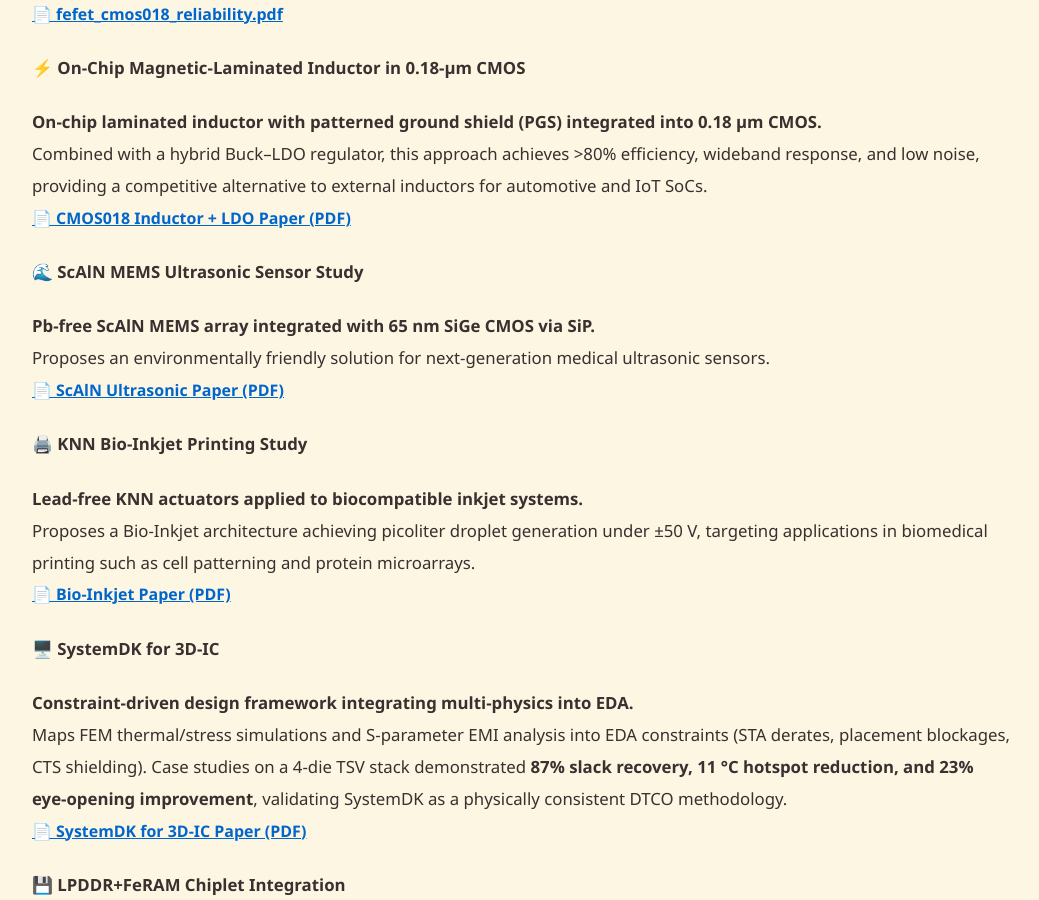
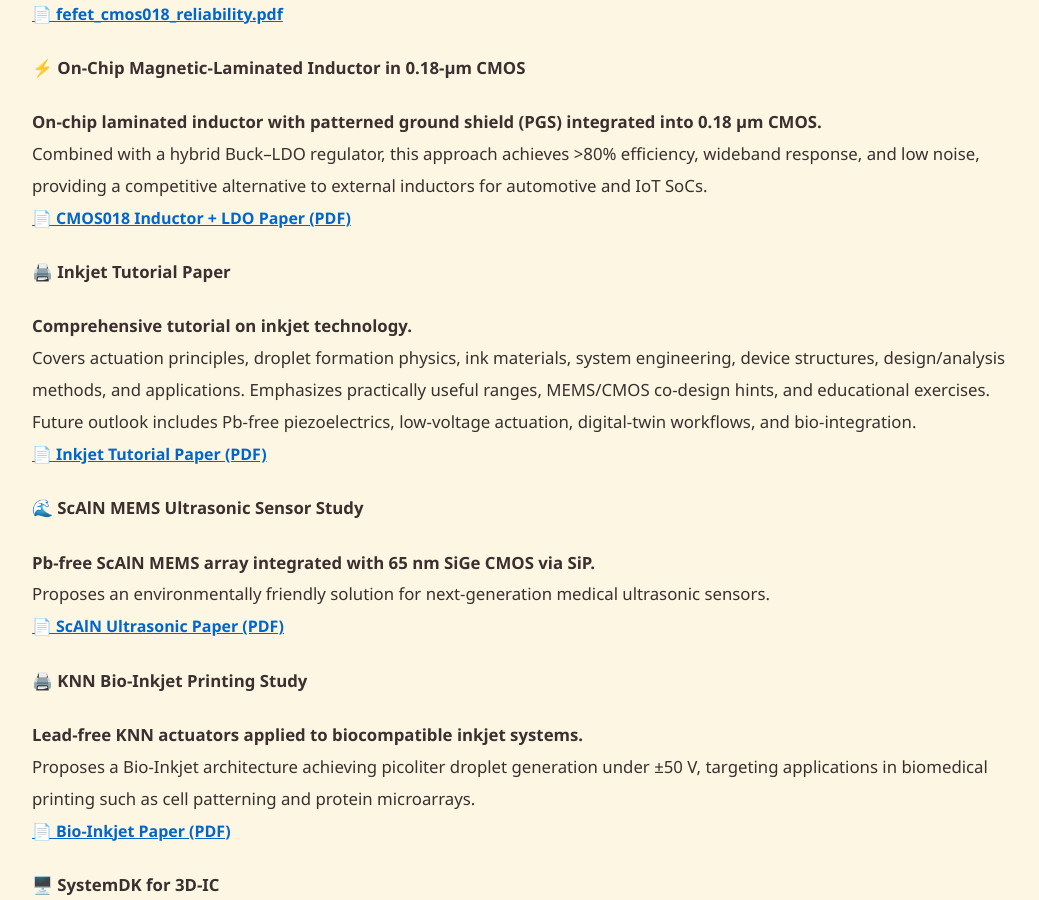
Before and after one commit to Samizo-AITL/Samizo-AITL.github.io, a Jekyll site: the page built from about/career-summary/en/index.md, in a window 1280 px wide and 900 px high, scrolled down 3380 px. Shown: the whole window, without its empty margins (118-1157 px from the left). Built offline with Jekyll 4.4.1, drawn with Linux system fonts in a browser that asks for light colours.

Commit message:
Update index.md

```diff
--- a/about/career-summary/en/index.md
+++ b/about/career-summary/en/index.md
@@ -106,6 +106,11 @@ Demonstrated endurance >10^5 cycles and retention >10 years at 85 °C, enabling
 Combined with a hybrid Buck–LDO regulator, this approach achieves >80% efficiency, wideband response, and low noise, providing a competitive alternative to external inductors for automotive and IoT SoCs.
 [📄 CMOS018 Inductor + LDO Paper (PDF)](../docs/cmos018_inductor_ldo.pdf)
 
+#### 🖨️ Inkjet Tutorial Paper
+**Comprehensive tutorial on inkjet technology.**
+Covers actuation principles, droplet formation physics, ink materials, system engineering, device structures, design/analysis methods, and applications. Emphasizes practically useful ranges, MEMS/CMOS co-design hints, and educational exercises. Future outlook includes Pb-free piezoelectrics, low-voltage actuation, digital-twin workflows, and bio-integration.
+[📄 Inkjet Tutorial Paper (PDF)](../docs/inkjet_tutorial.pdf)
+
 #### 🌊 ScAlN MEMS Ultrasonic Sensor Study
 **Pb-free ScAlN MEMS array integrated with 65 nm SiGe CMOS via SiP.**
 Proposes an environmentally friendly solution for next-generation medical ultrasonic sensors.
```
